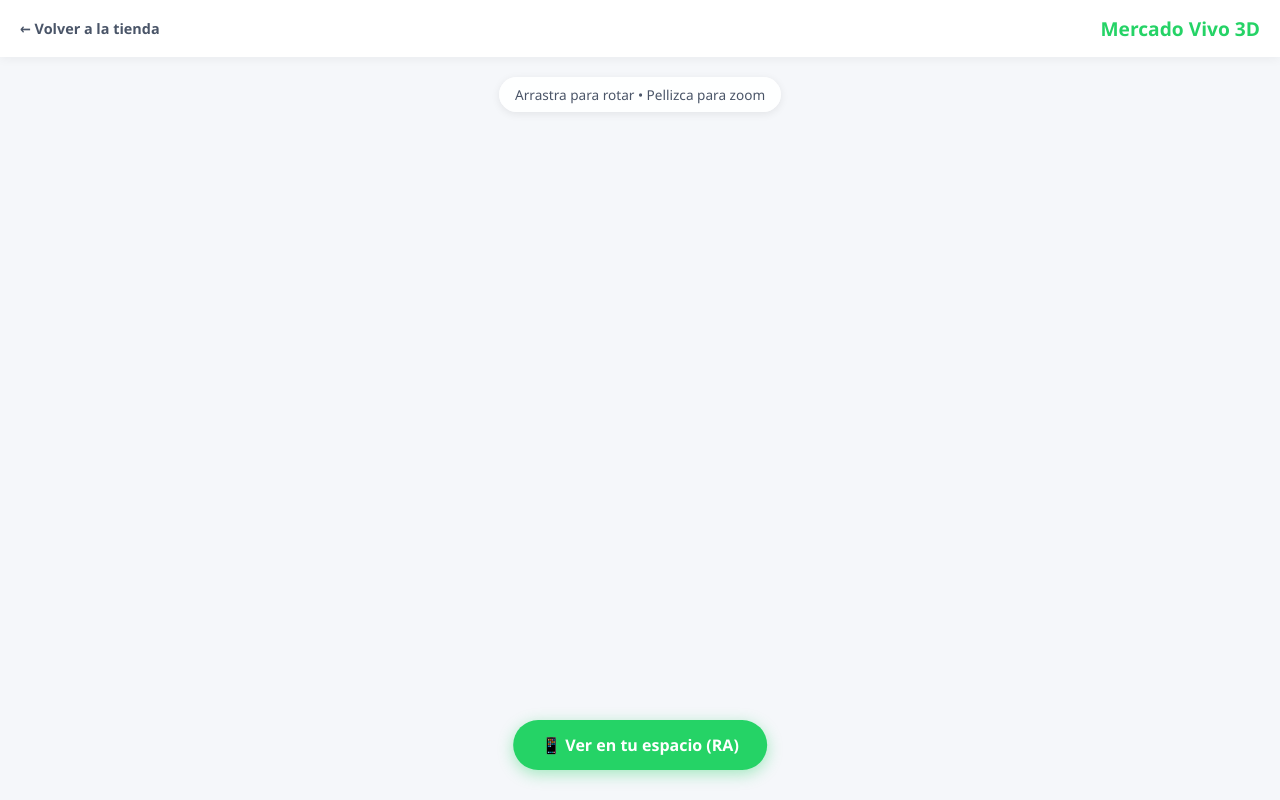
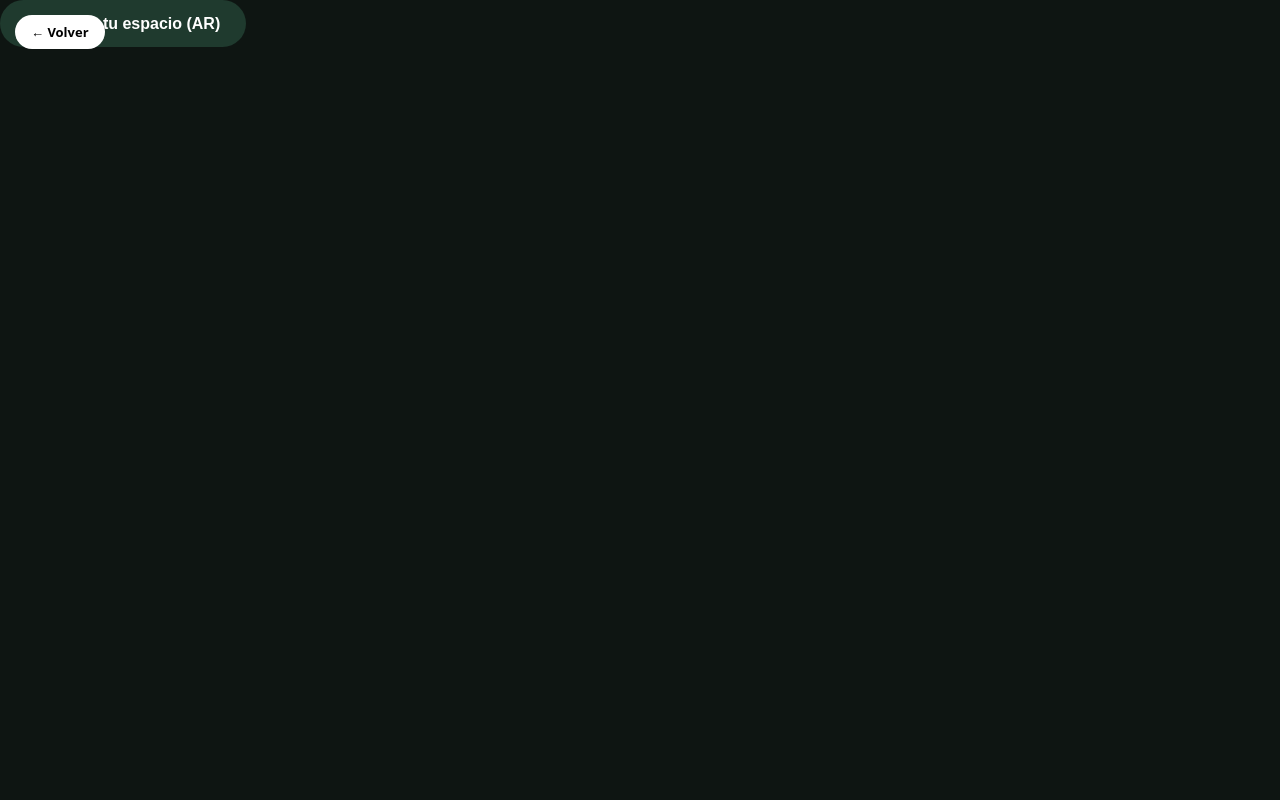
Before and after one commit to konkinso/mercado-vivoJOAQ, a website: page ar.html in a window 1280 px wide. Drawn offline with Linux system fonts and the light colour scheme; some packages are replaced by stand-ins of ours; a script that the page names is missing.

Commit message:
Visor AR sin marcadorsss

```diff
--- a/ar.html
+++ b/ar.html
@@ -3,151 +3,38 @@
 <head>
 <meta charset="UTF-8">
 <meta name="viewport" content="width=device-width, initial-scale=1.0">
-  <title>Mercado Vivo - Vista Realidad Aumentada 3D</title>
-
-  <!-- Carga del componente nativo <model-viewer> de Google -->
-  <script type="module" src="https://ajax.googleapis.com/ajax/libs/model-viewer/3.4.0/model-viewer.min.js"></script>
-
+<title>Ver en AR — Mercado Vivo</title>
+<script type="module" src="https://ajax.googleapis.com/ajax/libs/model-viewer/3.5.0/model-viewer.min.js"></script>
 <style>
-    * {
-      box-sizing: border-box;
-      margin: 0;
-      padding: 0;
-      font-family: 'Segoe UI', Tahoma, Geneva, Verdana, sans-serif;
+  body{margin:0;background:#0E1512;font-family:system-ui,sans-serif;}
+  model-viewer{width:100%;height:100vh;background:#0E1512;}
+  .btn-volver{
+    position:fixed;top:15px;left:15px;z-index:999;
+    background:#fff;color:#000;padding:8px 16px;border-radius:20px;
+    text-decoration:none;font-weight:bold;font-size:13px;
   }
-
-    body {
-      background-color: #f5f7fa;
-      height: 100vh;
-      display: flex;
-      flex-direction: column;
-      overflow: hidden;
-    }
-
-    /* Encabezado superior */
-    header {
-      background-color: #ffffff;
-      padding: 15px 20px;
-      display: flex;
-      align-items: center;
-      justify-content: space-between;
-      box-shadow: 0 2px 10px rgba(0,0,0,0.05);
-      z-index: 10;
-    }
-
-    .logo-container {
-      display: flex;
-      align-items: center;
-      gap: 10px;
-    }
-
-    .logo-container h1 {
-      font-size: 1.2rem;
-      color: #25d366;
-      font-weight: 700;
-    }
-
-    .back-btn {
-      text-decoration: none;
-      color: #4a5568;
-      font-weight: 600;
-      font-size: 0.9rem;
-      display: flex;
-      align-items: center;
-      gap: 5px;
-    }
-
-    /* Contenedor principal del Visor 3D */
-    .viewer-container {
-      flex: 1;
-      position: relative;
-      width: 100%;
-      height: 100%;
-    }
-
-    model-viewer {
-      width: 100%;
-      height: 100%;
-      background-color: #f5f7fa;
-      --poster-color: transparent;
-    }
-
-    /* Botón flotante para activar la RA (AR) en celular */
-    .ar-button {
-      background-color: #25d366;
-      color: white;
-      border-radius: 30px;
-      border: none;
-      position: absolute;
-      bottom: 30px;
-      left: 50%;
-      transform: translateX(-50%);
-      padding: 14px 28px;
-      font-size: 1rem;
-      font-weight: bold;
-      box-shadow: 0 4px 15px rgba(37, 211, 102, 0.4);
-      cursor: pointer;
-      display: flex;
-      align-items: center;
-      gap: 10px;
-      transition: all 0.2s ease-in-out;
-      z-index: 5;
-    }
-
-    .ar-button:hover {
-      background-color: #1eb956;
-      transform: translateX(-50%) scale(1.03);
-    }
-
-    /* Mensaje de instrucciones */
-    .instruction-badge {
-      position: absolute;
-      top: 20px;
-      left: 50%;
-      transform: translateX(-50%);
-      background: rgba(255, 255, 255, 0.9);
-      backdrop-filter: blur(5px);
-      padding: 8px 16px;
-      border-radius: 20px;
-      font-size: 0.85rem;
-      color: #4a5568;
-      box-shadow: 0 2px 8px rgba(0,0,0,0.08);
-      pointer-events: none;
+  .boton-ar{
+    background:#1F3A2E;color:#fff;padding:14px 26px;border-radius:999px;
+    font-weight:700;border:none;font-size:1rem;
   }
 </style>
 </head>
 <body>
 
-  <!-- Encabezado -->
-  <header>
-    <a href="index.html" class="back-btn">← Volver a la tienda</a>
-    <div class="logo-container">
-      <h1>Mercado Vivo 3D</h1>
-    </div>
-  </header>
-
-  <!-- Visor 3D y Realidad Aumentada -->
-  <div class="viewer-container">
-    <div class="instruction-badge">Arrastra para rotar • Pellizca para zoom</div>
+<a href="index.html" class="btn-volver">← Volver</a>
 
 <model-viewer
-      src="modelos/ColagenoForza.glb"
-      alt="Modelo 3D de Colágeno Forza 9 en 1 - Mercado Vivo"
+  src="modelos/frasco-generico.glb"
+  alt="Producto en 3D"
   ar
   ar-modes="webxr scene-viewer quick-look"
   camera-controls
-      touch-action="pan-y"
   auto-rotate
-      shadow-intensity="1.2"
-      exposure="1.1">
-
-      <!-- Botón personalizado para lanzar la RA sin marcadores -->
-      <button slot="ar-button" class="ar-button">
-        📱 Ver en tu espacio (RA)
+  shadow-intensity="1">
+  <button slot="ar-button" class="boton-ar">
+    📱 Ver en tu espacio (AR)
   </button>
-
 </model-viewer>
-  </div>
 
 </body>
 </html>
```
Also changed, not shown: 1 other file. Lines whose indentation alone changed are shown as unchanged.
